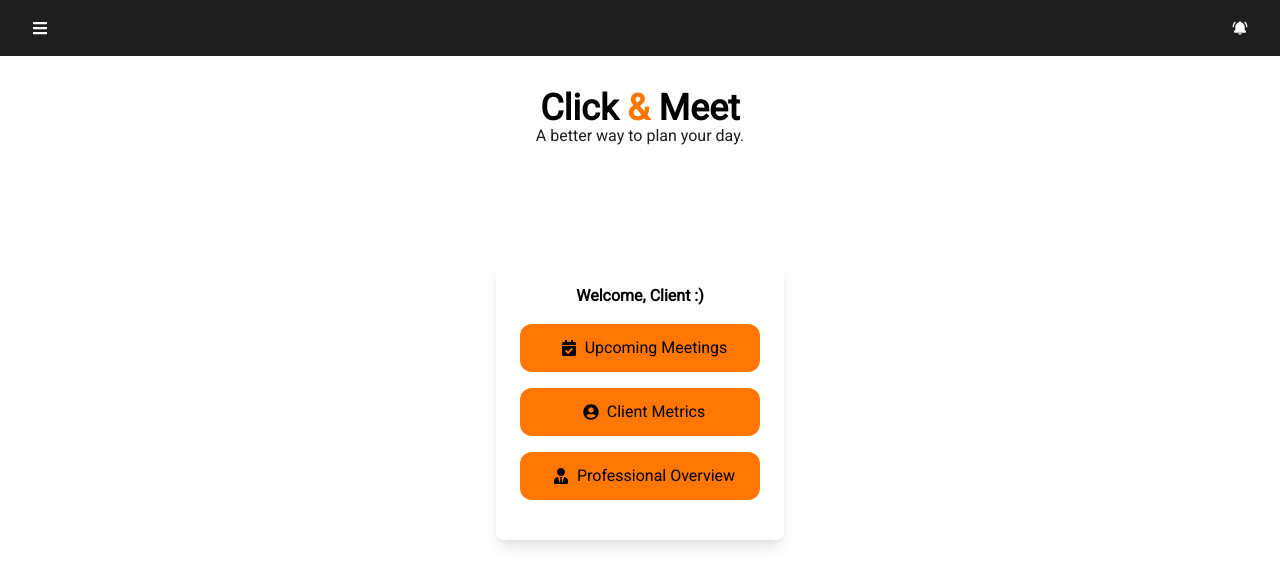
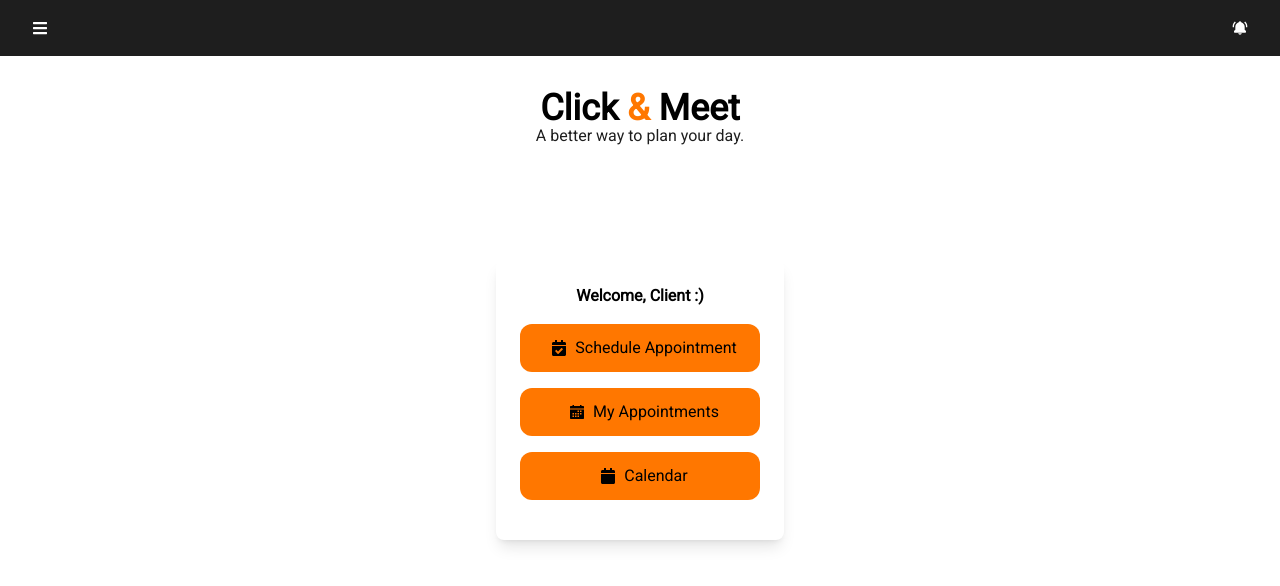
Before and after one commit to DiegoEMartinezZ/Click-Meet, a React (Vite) app: page /client in a window 1280 px wide. Shown: the top 586 px of the page. Built offline with nearby package versions, Linux system fonts and the light colour scheme.

Commit message:
fix: update Client component to use MenuClient instead of MenuAdmin

```diff
--- a/src/pages/Client.jsx
+++ b/src/pages/Client.jsx
@@ -1,4 +1,4 @@
-import Menu from "../components/menu/MenuAdmin";
+import MenuClient from "../components/menu/MenuClient";
 import Navbar from "../UI/navbar/Navbar";
 import Title from "../UI/txt/Title";
 
@@ -7,7 +7,7 @@ const Client = () => {
     <>
       <Navbar />
       <Title />
-      <Menu title={"Welcome, Client :)"} />
+      <MenuClient title={"Welcome, Client :)"} />
     </>
   );
 };
```
